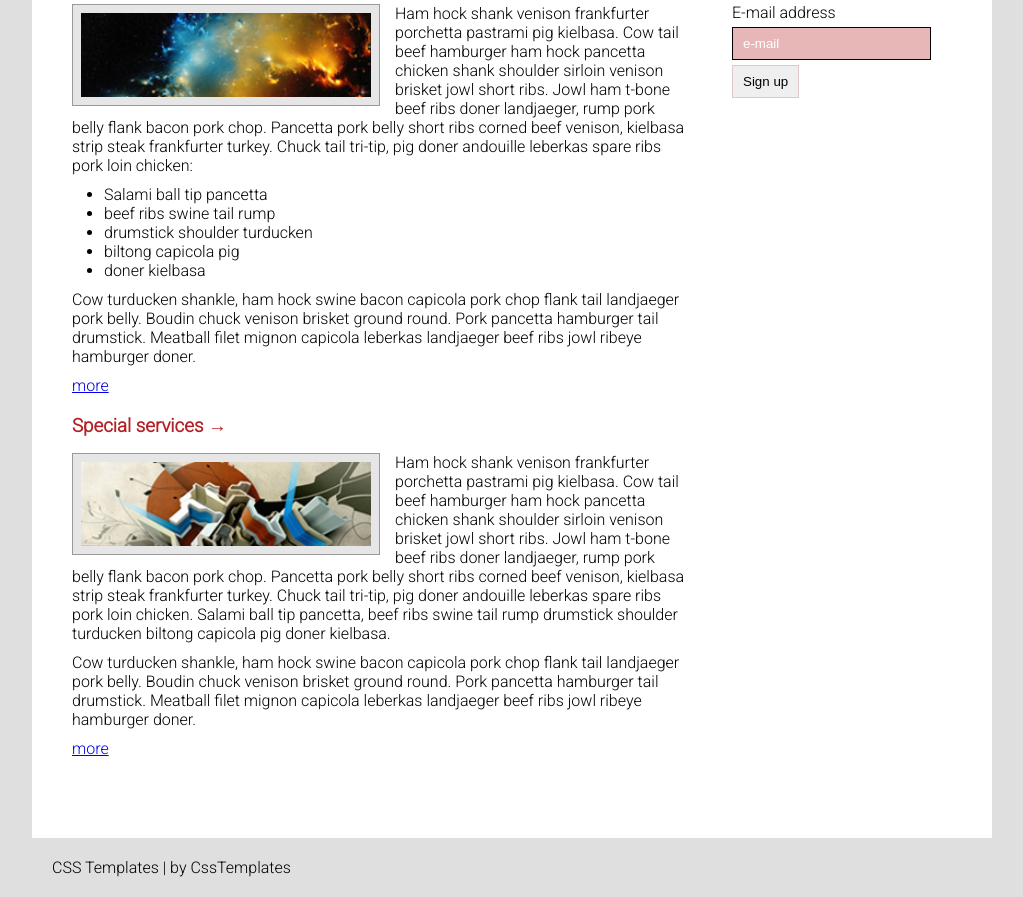
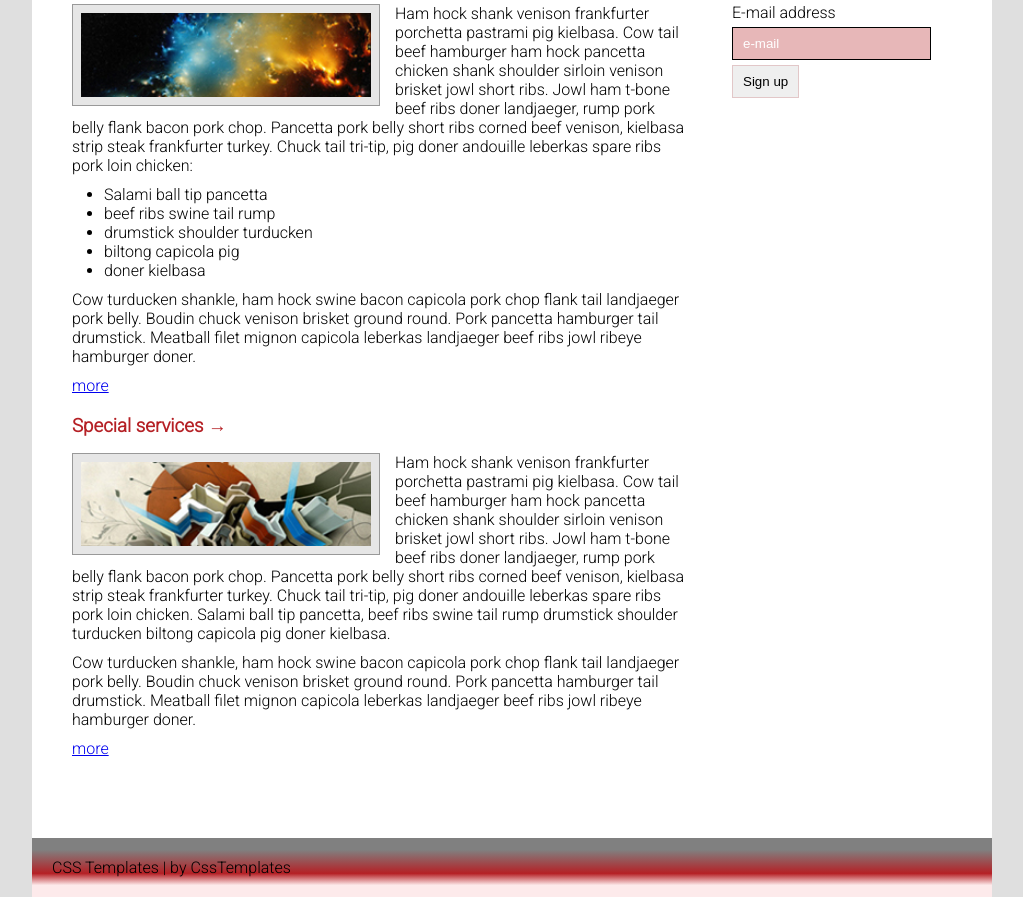
Before and after one commit to BilalAarab/BWD-BilalAarab-2122, a plain HTML site: page 06.CSSSyntax/AcaliaOpmaak/index.html in a window 1280 px wide. Shown: the part 934-1831 px from the top of the page, without its empty margins (128-1151 px from the left). Drawn offline with Linux system fonts and the light colour scheme.

Commit message:
taak AcaliaOpmaak

```diff
--- a/06.CSSSyntax/AcaliaOpmaak/css/styles.css
+++ b/06.CSSSyntax/AcaliaOpmaak/css/styles.css
@@ -76,3 +76,11 @@ h3:after{
 main{
    background-color: white;
 }
+footer {
+   background: linear-gradient(
+      to bottom,
+      gray 20%,
+      #b52025 60%,
+      #fdeaeb 80%
+   )
+ }
```
